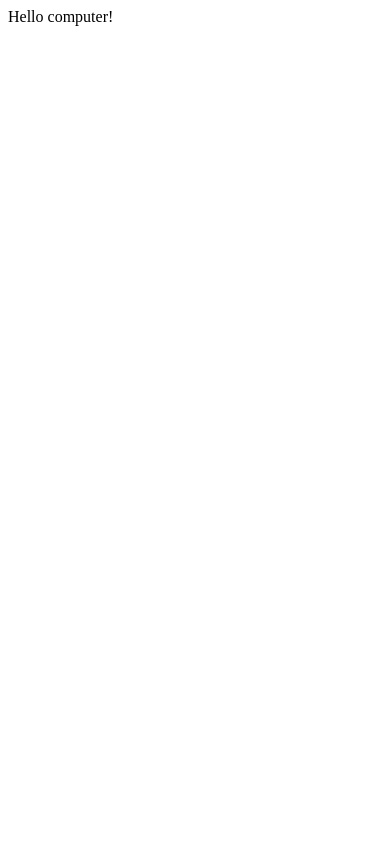
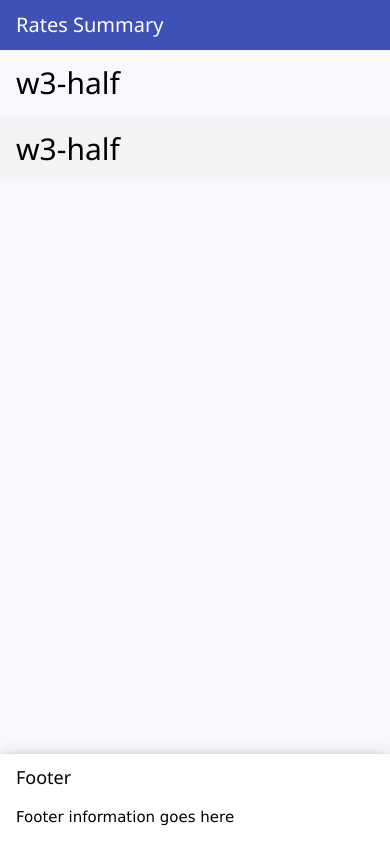
Before and after one commit to isaac-nadar/angularJs-app, a website: page index.html in a window 390 px wide. Drawn offline with nearby package versions, Linux system fonts and the light colour scheme.

Commit message:
added w3 styles and basic layout

```diff
--- a/index.html
+++ b/index.html
@@ -1,15 +1,40 @@
+<!DOCTYPE html>
 <html>
-	<head>
-		<title>Simple AngularJS Skeleton</title>
-	</head>
-	<body ng-app="app" ng-controller="AppCtrl">
-		{{dataBindingTest}}
 
-		<!-- Library code. -->
-		<script src="bower_components/jquery/dist/jquery.js" type="text/javascript"></script>
-		<script src="bower_components/angular/angular.js" type="text/javascript"></script>
+<head>
+	<title>Simple AngularJS App</title>
+</head>
 
-		<!-- App code. -->
-		<script src="app.js" type="text/javascript"></script>
-	</body>
+<link rel="stylesheet" href="https://www.w3schools.com/w3css/4/w3.css">
+<link rel="stylesheet" href="styles.css">
+<script src="https://ajax.googleapis.com/ajax/libs/angularjs/1.6.4/angular.min.js"></script>
+
+<body ng-app="app" ng-controller="AppCtrl">
+
+	<header class="w3-container w3-indigo">
+		<h4>Rates Summary</h4>
+	</header>
+	<div class="full-height">
+		<div class="w3-row">
+			<div class="w3-col w3-container lhs">
+				<h2>w3-half</h2>
+			</div>
+			<div class="w3-col w3-container rhs">
+				<h2>w3-half</h2>
+			</div>
+		</div>
+	</div>
+	<!-- <div class="w3-container">
+
+		<h3>{{dataBindingTest}}</h3>
+
+	</div> -->
+	<div class="w3-container footer">
+		<h5>Footer</h5>
+		<p>Footer information goes here</p>
+	</div>
+	<script src="app.js"></script>
+
+</body>
+
 </html>
--- /dev/null
+++ b/styles.css
@@ -0,0 +1,38 @@
+.full-height {
+    height: auto;
+}
+
+body {
+    background-color: #F7F9FC;
+}
+
+.footer {
+    position: fixed;
+    bottom: 0;
+    z-index: 1;
+    background-color: #FFFFFF;
+    width: 100%;
+    box-shadow: 0 4px 10px 0 rgba(0,0,0,0.2), 0 4px 20px 0 rgba(0,0,0,0.19);
+}
+
+.lhs {
+    background-color: #F7F9FC;
+    width: 40%;
+}
+
+.rhs {
+    background-color: #F3F4F6;
+    width: 60%;
+}
+
+@media screen and (max-width: 601px) {
+   .rhs{
+    width: 100%;
+    float:left;
+   }
+
+   .lhs {
+    width: 100%;
+    float: left;
+   }
+}
```
Also changed, not shown: bower.json (added, +18 -0 lines), testAngularJS.htm (deleted, +0 -18 lines), 2 other files.
